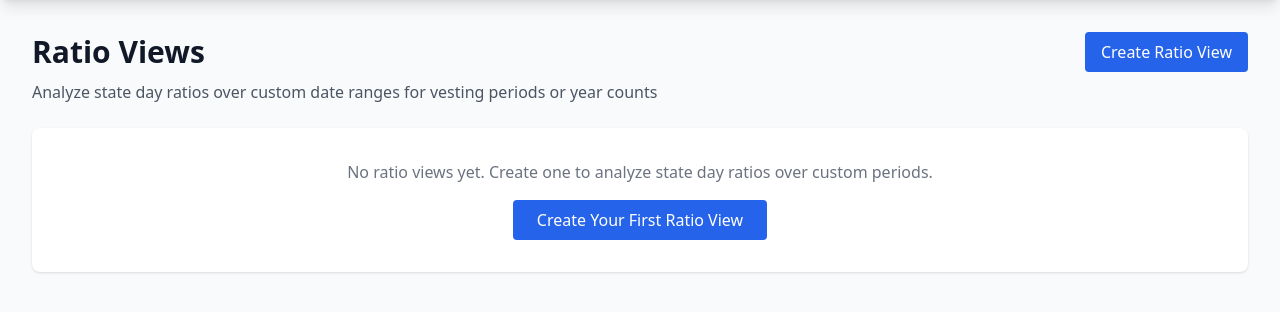
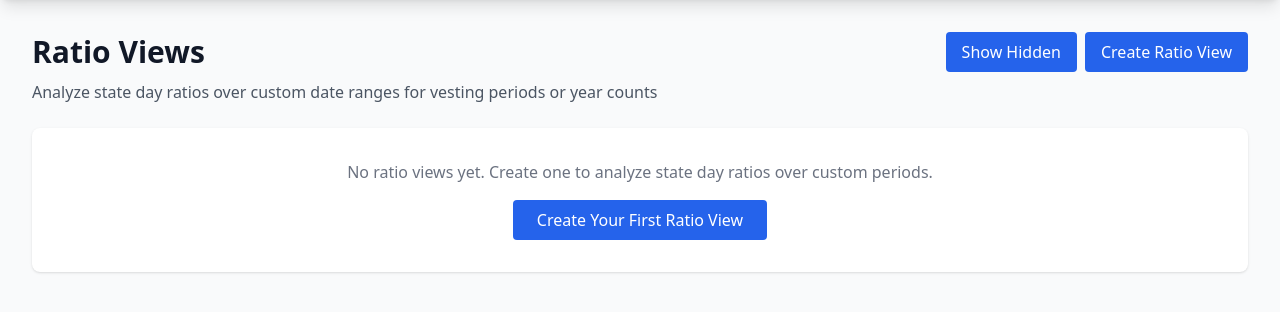
Before and after one commit to agotsis/taxit, a Django app: page /ratio-views/ in a window 1280 px wide. Shown: the part 64-376 px from the top of the page. Run offline with Django 5.2, Linux system fonts and the light colour scheme; data that the repository does not hold is empty; some libraries are stand-ins or nearby versions.

Commit message:
Add ability to show/hide ratio views

```diff
--- a/tracker/admin.py
+++ b/tracker/admin.py
@@ -39,7 +39,8 @@ class DayAdmin(admin.ModelAdmin):
 
 @admin.register(RatioView)
 class RatioViewAdmin(admin.ModelAdmin):
-    list_display = ["name", "start_date", "end_date", "days_in_range", "created_at"]
+    list_display = ["name", "start_date", "end_date", "hidden", "days_in_range", "created_at"]
+    list_filter = ["hidden"]
     search_fields = ["name", "description"]
     ordering = ["start_date", "end_date"]
     actions = ["make_copy"]
--- a/tracker/models.py
+++ b/tracker/models.py
@@ -98,6 +98,7 @@ class RatioView(models.Model):
     start_date = models.DateField()
     end_date = models.DateField()
     description = models.TextField(blank=True)
+    hidden = models.BooleanField(default=False, help_text="Hide this ratio view from the list")
     created_at = models.DateTimeField(auto_now_add=True)
 
     class Meta:
--- a/tracker/templates/tracker/ratio_view_list.html
+++ b/tracker/templates/tracker/ratio_view_list.html
@@ -6,9 +6,20 @@
 <div class="mb-6">
     <div class="flex justify-between items-center">
         <h1 class="text-3xl font-bold text-gray-900 dark:text-white">Ratio Views</h1>
-        <a href="{% url 'admin:tracker_ratioview_add' %}" class="px-4 py-2 bg-blue-600 text-white rounded hover:bg-blue-700 transition-colors duration-200">
-            Create Ratio View
-        </a>
+        <div class="flex space-x-2">
+            {% if show_hidden %}
+                <a href="{% url 'ratio_view_list' %}" class="px-4 py-2 bg-gray-200 dark:bg-gray-700 text-gray-700 dark:text-gray-300 rounded hover:bg-gray-300 dark:hover:bg-gray-600 transition-colors duration-200">
+                    Hide Hidden
+                </a>
+            {% else %}
+                <a href="?show_hidden=true" class="px-4 py-2 bg-blue-600 text-white rounded hover:bg-blue-700 transition-colors duration-200">
+                    Show Hidden
+                </a>
+            {% endif %}
+            <a href="{% url 'admin:tracker_ratioview_add' %}" class="px-4 py-2 bg-blue-600 text-white rounded hover:bg-blue-700 transition-colors duration-200">
+                Create Ratio View
+            </a>
+        </div>
     </div>
     <p class="text-gray-600 dark:text-gray-400 mt-2">Analyze state day ratios over custom date ranges for vesting periods or year counts</p>
 </div>
@@ -46,6 +57,12 @@
                        class="flex-1 px-4 py-2 bg-blue-600 text-white text-center rounded hover:bg-blue-700 text-sm transition-colors duration-200">
                         View Analysis
                     </a>
+                    <form method="post" action="{% url 'ratio_view_toggle_hidden' item.ratio_view.pk %}" class="inline">
+                        {% csrf_token %}
+                        <button type="submit" class="px-4 py-2 bg-red-600 text-white rounded hover:bg-red-700 text-sm transition-colors duration-200">
+                            {% if item.ratio_view.hidden %}Unhide{% else %}Hide{% endif %}
+                        </button>
+                    </form>
                     <a href="{% url 'admin:tracker_ratioview_change' item.ratio_view.id %}"
                        class="px-4 py-2 bg-gray-200 dark:bg-gray-700 text-gray-700 dark:text-gray-300 rounded hover:bg-gray-300 dark:hover:bg-gray-600 text-sm transition-colors duration-200">
                         Edit
--- a/tracker/urls.py
+++ b/tracker/urls.py
@@ -10,6 +10,11 @@ urlpatterns = [
     path("states/", views.state_list, name="state_list"),
     path("states/<str:abbreviation>/toggle/", views.state_toggle, name="state_toggle"),
     path("ratio-views/", views.ratio_view_list, name="ratio_view_list"),
+    path(
+        "ratio-views/<int:pk>/toggle-hidden/",
+        views.ratio_view_toggle_hidden,
+        name="ratio_view_toggle_hidden",
+    ),
     path("ratio-views/<int:pk>/", views.ratio_view_detail, name="ratio_view_detail"),
     path(
         "ratio-views/<int:pk>/copy/",
--- a/tracker/views.py
+++ b/tracker/views.py
@@ -202,7 +202,13 @@ def office_list(request):
 
 def ratio_view_list(request):
     """List all ratio views with highest percentage state for each."""
-    ratio_views = RatioView.objects.all().order_by("start_date", "end_date")
+    # Check if we should show hidden ratio views
+    show_hidden = request.GET.get("show_hidden", "false").lower() == "true"
+
+    if show_hidden:
+        ratio_views = RatioView.objects.all().order_by("start_date", "end_date")
+    else:
+        ratio_views = RatioView.objects.filter(hidden=False).order_by("start_date", "end_date")
 
     # Calculate highest percentage state for each ratio view
     ratio_views_with_stats = []
@@ -240,6 +246,7 @@ def ratio_view_list(request):
 
     context = {
         "ratio_views_with_stats": ratio_views_with_stats,
+        "show_hidden": show_hidden,
         "settings": settings,
     }
     return render(request, "tracker/ratio_view_list.html", context)
@@ -466,6 +473,18 @@ def state_list(request):
 
 
 @require_http_methods(["POST"])
+def ratio_view_toggle_hidden(request, pk):
+    """Toggle the hidden status of a ratio view."""
+    ratio_view = get_object_or_404(RatioView, pk=pk)
+    ratio_view.hidden = not ratio_view.hidden
+    ratio_view.save()
+
+    status = "hidden" if ratio_view.hidden else "unhidden"
+    messages.success(request, f"{ratio_view.name} has been {status}")
+    return redirect("ratio_view_list")
+
+
+@require_http_methods(["POST"])
 def state_toggle(request, abbreviation):
     """Toggle the is_active status of a state."""
     state = get_object_or_404(State, abbreviation=abbreviation)
```
Also changed, not shown: tracker/migrations/0004_ratioview_hidden.py (added).
